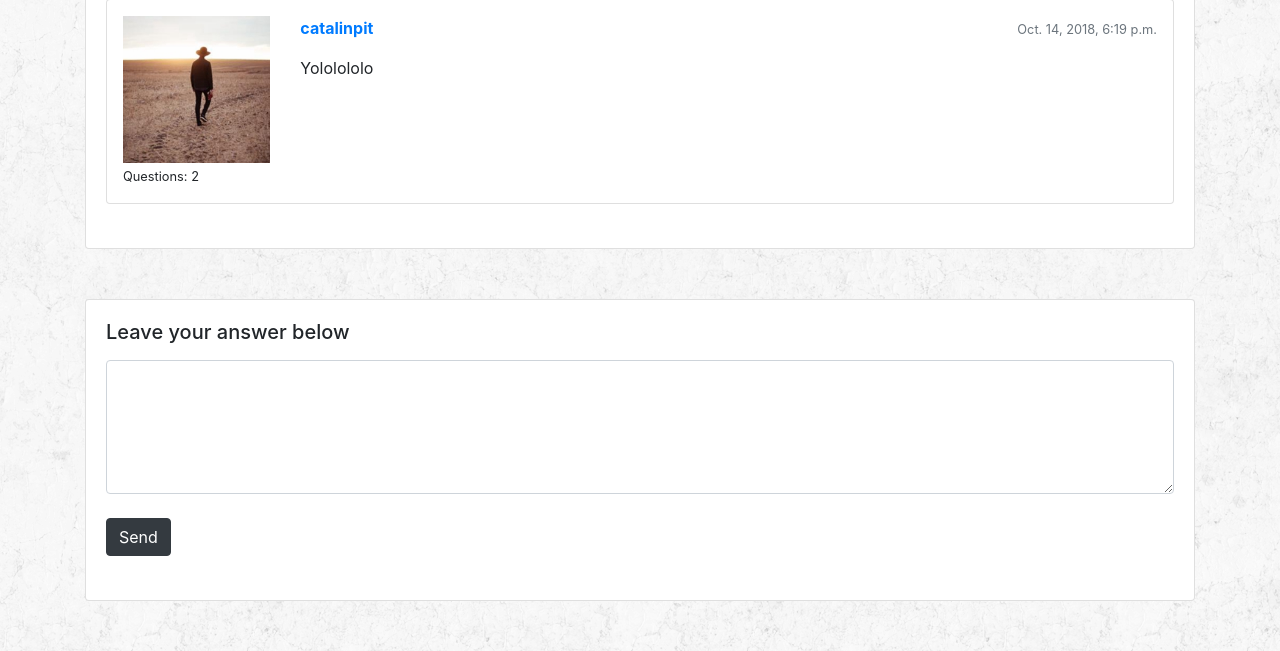
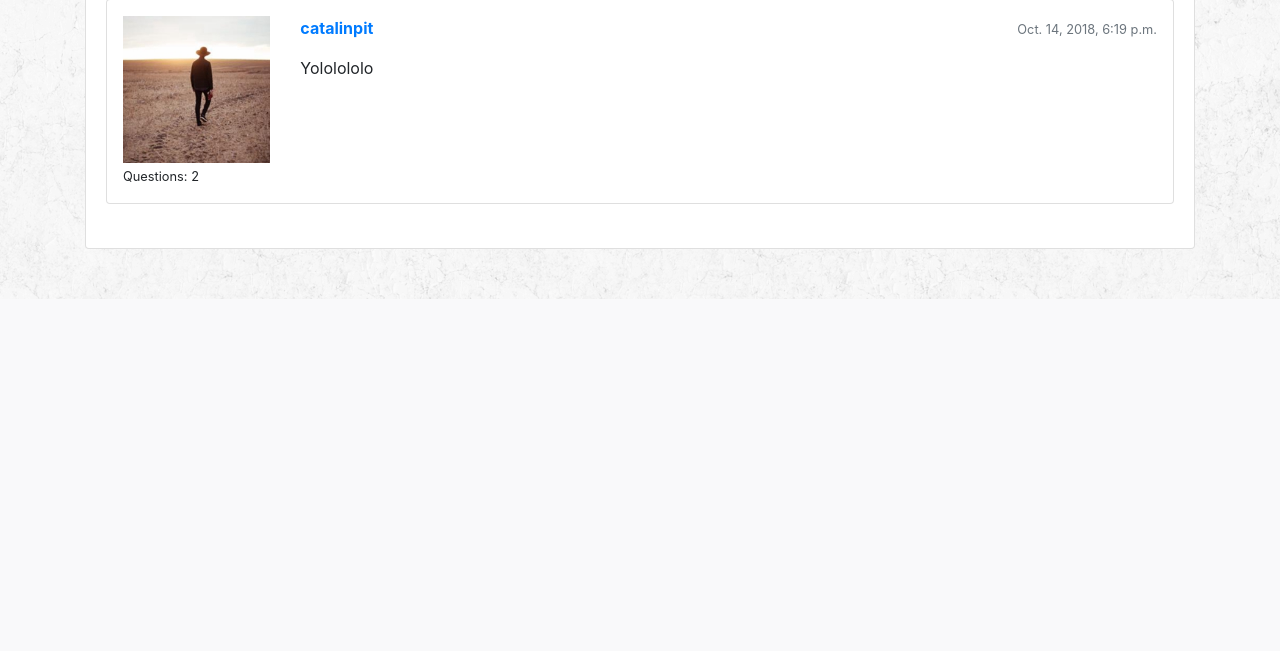
Before and after one commit to dan-grant-hunter/qmconnect, a Django app: page /topics/1/questions/1/ in a window 1280 px wide. Shown: the part 714-1365 px from the top of the page. After the commit the page ends 1013 px from the top, so only its background shows below. Run offline with Django 3.2, Linux system fonts and the light colour scheme; data comes from the database, SQL or seed files in the repository; some libraries are stand-ins or nearby versions.

Commit message:
answer box hidden from anonymous users

```diff
--- a/templates/question_answers.html
+++ b/templates/question_answers.html
@@ -61,7 +61,8 @@
   </div>
 </div>
 
-<div class="bottom-padding">
+{% if user.is_authenticated %}
+<div class="bottom-padding" id="answerbox">
   <div class="card">
     <div class="card-body">
       <h5 class="card-title">Leave your answer below </h5>
@@ -78,5 +79,6 @@
     </div>
   </div>
 </div>
+{% endif %}
 </div>
 {% endblock %}
```
